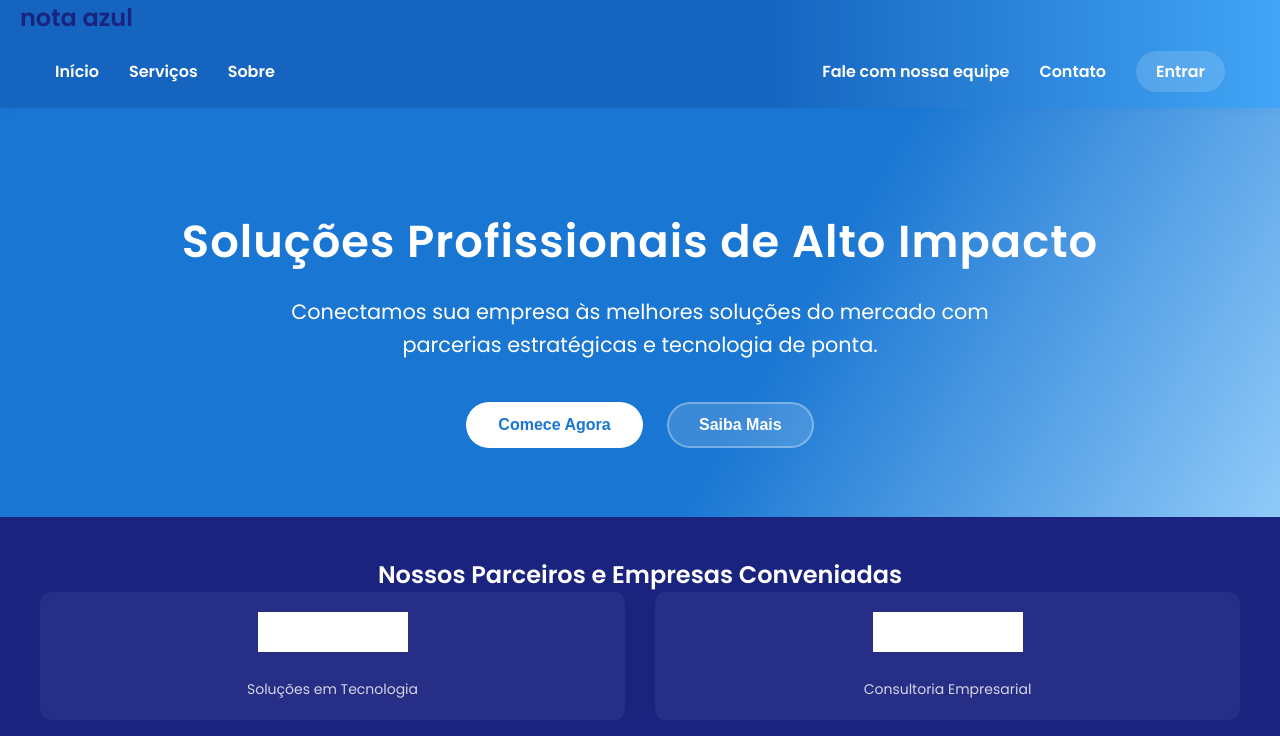
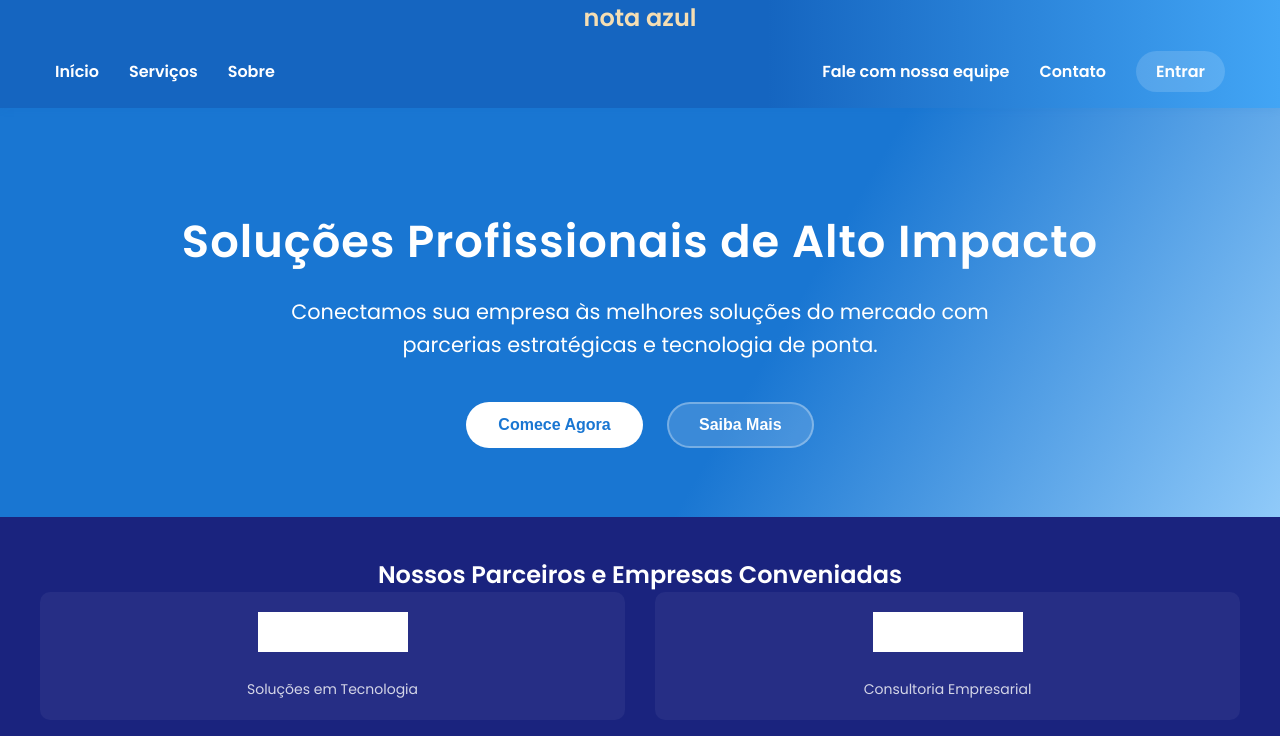
Before and after one commit to Grafitum/notaazul, a website: page public/index.html in a window 1280 px wide. Drawn offline with Linux system fonts and the light colour scheme; placeholder pictures from the web are drawn by us.

Commit message:
Update index.html

```diff
--- a/public/index.html
+++ b/public/index.html
@@ -10,8 +10,7 @@
 <body>
   <!-- Navegação -->
   <nav>
-
-    <h1 style = "text-aling:center;"> nota azul </h1>
+    <h1 style="color: wheat; text-align: center;"> nota azul </h1>
     <ul>
       <div class="nav-left">
         <li><a href="#inicio">Início</a></li>
```
